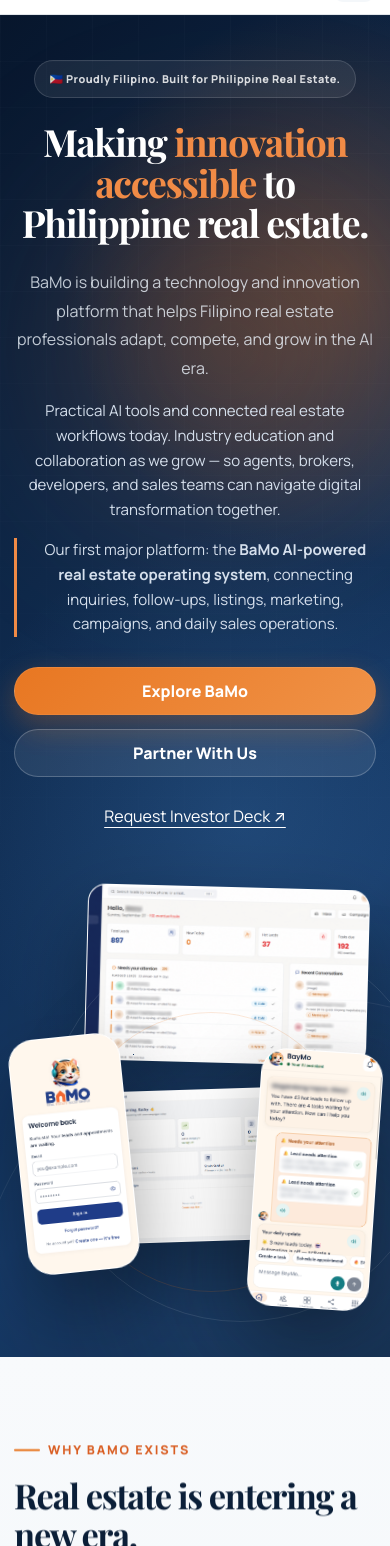
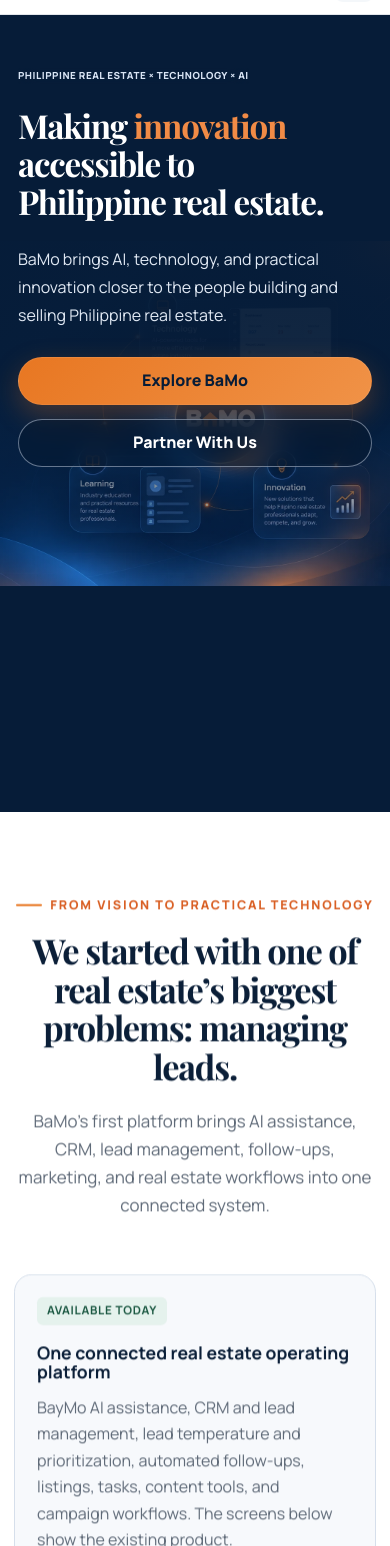
Before and after one commit to krodelas1985-afk/bamo-company-portfolio, a website: page index.html in a window 390 px wide. Shown: the part 54-1600 px from the top of the page. Drawn offline with nearby package versions, Linux system fonts and the light colour scheme.

Commit message:
Simplify portfolio hero with supplied ecosystem artwork

```diff
--- a/index.html
+++ b/index.html
@@ -38,6 +38,7 @@
   <link rel="preconnect" href="https://fonts.gstatic.com" crossorigin>
   <link href="https://fonts.googleapis.com/css2?family=Manrope:wght@400;500;600;700;800&family=Playfair+Display:wght@600;700&display=swap" rel="stylesheet">
 
+  <link rel="preload" as="image" href="assets/hero/bamo-ecosystem.webp" fetchpriority="high" />
   <link rel="stylesheet" href="styles.css" />
 </head>
 
@@ -78,66 +79,172 @@
   <main>
 
     <!-- HERO -->
-    <section class="hero">
-
-      <div class="hero-glow glow-a"></div>
-      <div class="hero-glow glow-b"></div>
-
-      <div class="container hero-grid">
-
-        <div class="hero-copy reveal">
-
-          <div class="eyebrow">
-            🇵🇭 Proudly Filipino. Built for Philippine Real Estate.
-          </div>
-
-          <h1>Making <span>innovation accessible</span> to Philippine real estate.</h1>
-
-          <p class="hero-lede">BaMo is building a technology and innovation platform that helps Filipino real estate professionals adapt, compete, and grow in the AI era.</p>
-          <p class="hero-support">Practical AI tools and connected real estate workflows today. Industry education and collaboration as we grow — so agents, brokers, developers, and sales teams can navigate digital transformation together.</p>
-          <p class="hero-product">Our first major platform: the <strong>BaMo AI-powered real estate operating system</strong>, connecting inquiries, follow-ups, listings, marketing, campaigns, and daily sales operations.</p>
-
+    <section class="hero hero-ecosystem" aria-labelledby="hero-title">
+      <div class="container hero-content">
+        <div class="hero-copy">
+          <div class="eyebrow">PHILIPPINE REAL ESTATE × TECHNOLOGY × AI</div>
+          <h1 id="hero-title">Making <span>innovation</span> accessible to Philippine real estate.</h1>
+          <p class="hero-lede">BaMo brings AI, technology, and practical innovation closer to the people building and selling Philippine real estate.</p>
           <div class="hero-actions">
             <a class="btn" href="#platform">Explore BaMo</a>
             <a class="btn btn-ghost" href="#partnerships">Partner With Us</a>
-            <button class="hero-investor" type="button" data-inquiry="Request Investor Deck">Request Investor Deck ↗</button>
           </div>
+        </div>
+      </div>
+    </section>
+
+    <!-- PLATFORM -->
+    <section class="section" id="platform">
+
+      <div class="container">
+
+        <div class="section-head centered reveal">
+
+          <div class="section-kicker">
+            FROM VISION TO PRACTICAL TECHNOLOGY
+          </div>
+
+          <h2>
+            We started with one of real estate’s biggest problems: managing leads.
+          </h2>
+
+          <p>
+            BaMo’s first platform brings AI assistance, CRM, lead management,
+            follow-ups, marketing, and real estate workflows into one connected system.
+          </p>
 
         </div>
 
 
-        <div class="hero-visual reveal" aria-label="BaMo product screenshots">
+        <div class="platform-scope reveal">
+          <div>
+            <span class="availability">Available today</span>
+            <h3>One connected real estate operating platform</h3>
+            <p>BayMo AI assistance, CRM and lead management, lead temperature and prioritization, automated follow-ups, listings, tasks, content tools, and campaign workflows. The screens below show the existing product.</p>
+          </div>
+          <div>
+            <span class="availability planned">In development / roadmap</span>
+            <h3>The wider ecosystem</h3>
+            <p>Broader marketplace infrastructure, learning programs, community initiatives, and innovation events. These are planned extensions of the platform.</p>
+          </div>
+        </div>
 
-          <div class="screen-card desktop desktop-a">
+        <div class="showcase-label">
+          Mobile App — what agents use every day
+        </div>
+
+
+        <div class="phone-rail">
+
+          <figure class="app-shot reveal">
+            <img src="assets/screens/home.png" alt="BayMo home">
+            <figcaption>AI Assistant Home</figcaption>
+          </figure>
+
+          <figure class="app-shot reveal">
+            <img src="assets/screens/sign-in.png" alt="BaMo sign-in screen">
+            <figcaption>Sign In</figcaption>
+          </figure>
+
+          <figure class="app-shot reveal">
+            <img src="assets/screens/lead-detail.png" alt="Lead profile">
+            <figcaption>Lead Profile</figcaption>
+          </figure>
+
+          <figure class="app-shot reveal">
+            <img src="assets/screens/tasks.png" alt="Tasks">
+            <figcaption>Tasks</figcaption>
+          </figure>
+
+          <figure class="app-shot reveal">
+            <img src="assets/screens/social.png" alt="Social media">
+            <figcaption>Social Media</figcaption>
+          </figure>
+
+          <figure class="app-shot reveal">
+            <img src="assets/screens/post-compose.png" alt="Create a post">
+            <figcaption>AI Content</figcaption>
+          </figure>
+
+          <figure class="app-shot reveal">
+            <img src="assets/screens/listing.png" alt="Post a property">
+            <figcaption>AI Listing Generator</figcaption>
+          </figure>
+
+        </div>
+
+
+        <div class="showcase-label backend-label">
+          Backend / Operations — what powers the system
+        </div>
+
+
+        <div class="backend-grid">
+
+          <figure class="backend-shot reveal">
+
             <img
               src="assets/screens/crm-dashboard.png"
-              alt="BaMo Campaign Engine dashboard"
+              alt="Campaign Engine Dashboard"
             >
-          </div>
 
-          <div class="screen-card desktop desktop-b">
+            <figcaption>
+
+              <strong>
+                Campaign Engine
+              </strong>
+
+              <span>
+                Lead activity, conversations, campaigns, tasks and follow-ups.
+              </span>
+
+            </figcaption>
+
+          </figure>
+
+
+          <figure class="backend-shot reveal">
+
+            <img
+              src="assets/screens/crm-leads.png"
+              alt="Leads CRM"
+            >
+
+            <figcaption>
+
+              <strong>
+                Lead CRM
+              </strong>
+
+              <span>
+                Lead temperature, stage, source and operational status.
+              </span>
+
+            </figcaption>
+
+          </figure>
+
+
+          <figure class="backend-shot reveal">
+
             <img
               src="assets/screens/ads-manager.png"
-              alt="BaMo Ads Manager dashboard"
+              alt="Ads Manager"
             >
-          </div>
 
-          <div class="screen-card phone phone-a">
-            <img
-              src="assets/screens/sign-in.png"
-              alt="BaMo mobile sign-in screen"
-            >
-          </div>
+            <figcaption>
 
-          <div class="screen-card phone phone-main">
-            <img
-              src="assets/screens/home.png"
-              alt="BayMo AI assistant mobile home"
-            >
-          </div>
+              <strong>
+                Ads Manager
+              </strong>
 
-          <div class="tech-orbit orbit-one"></div>
-          <div class="tech-orbit orbit-two"></div>
+              <span>
+                Content, creatives, listings, posts, campaigns and reporting.
+              </span>
+
+            </figcaption>
+
+          </figure>
 
         </div>
 
@@ -324,165 +431,7 @@
     </section>
 
 
-    <!-- PLATFORM -->
-    <section class="section" id="platform">
 
-      <div class="container">
-
-        <div class="section-head centered reveal">
-
-          <div class="section-kicker">
-            SEE BAMO IN ACTION
-          </div>
-
-          <h2>
-            Real screens. Real workflows. One connected system.
-          </h2>
-
-          <p>
-            Clients work mainly through the mobile experience, while
-            BaMo’s operational backend supports campaigns, lead management,
-            automation, and marketing execution.
-          </p>
-
-        </div>
-
-
-        <div class="platform-scope reveal">
-          <div>
-            <span class="availability">Available today</span>
-            <h3>One connected real estate operating platform</h3>
-            <p>BayMo AI assistance, CRM and lead management, lead temperature and prioritization, automated follow-ups, listings, tasks, content tools, and campaign workflows. The screens below show the existing product.</p>
-          </div>
-          <div>
-            <span class="availability planned">In development / roadmap</span>
-            <h3>The wider ecosystem</h3>
-            <p>Broader marketplace infrastructure, learning programs, community initiatives, and innovation events. These are planned extensions of the platform.</p>
-          </div>
-        </div>
-
-        <div class="showcase-label">
-          Mobile App — what agents use every day
-        </div>
-
-
-        <div class="phone-rail">
-
-          <figure class="app-shot reveal">
-            <img src="assets/screens/home.png" alt="BayMo home">
-            <figcaption>AI Assistant Home</figcaption>
-          </figure>
-
-          <figure class="app-shot reveal">
-            <img src="assets/screens/sign-in.png" alt="BaMo sign-in screen">
-            <figcaption>Sign In</figcaption>
-          </figure>
-
-          <figure class="app-shot reveal">
-            <img src="assets/screens/lead-detail.png" alt="Lead profile">
-            <figcaption>Lead Profile</figcaption>
-          </figure>
-
-          <figure class="app-shot reveal">
-            <img src="assets/screens/tasks.png" alt="Tasks">
-            <figcaption>Tasks</figcaption>
-          </figure>
-
-          <figure class="app-shot reveal">
-            <img src="assets/screens/social.png" alt="Social media">
-            <figcaption>Social Media</figcaption>
-          </figure>
-
-          <figure class="app-shot reveal">
-            <img src="assets/screens/post-compose.png" alt="Create a post">
-            <figcaption>AI Content</figcaption>
-          </figure>
-
-          <figure class="app-shot reveal">
-            <img src="assets/screens/listing.png" alt="Post a property">
-            <figcaption>AI Listing Generator</figcaption>
-          </figure>
-
-        </div>
-
-
-        <div class="showcase-label backend-label">
-          Backend / Operations — what powers the system
-        </div>
-
-
-        <div class="backend-grid">
-
-          <figure class="backend-shot reveal">
-
-            <img
-              src="assets/screens/crm-dashboard.png"
-              alt="Campaign Engine Dashboard"
-            >
-
-            <figcaption>
-
-              <strong>
-                Campaign Engine
-              </strong>
-
-              <span>
-                Lead activity, conversations, campaigns, tasks and follow-ups.
-              </span>
-
-            </figcaption>
-
-          </figure>
-
-
-          <figure class="backend-shot reveal">
-
-            <img
-              src="assets/screens/crm-leads.png"
-              alt="Leads CRM"
-            >
-
-            <figcaption>
-
-              <strong>
-                Lead CRM
-              </strong>
-
-              <span>
-                Lead temperature, stage, source and operational status.
-              </span>
-
-            </figcaption>
-
-          </figure>
-
-
-          <figure class="backend-shot reveal">
-
-            <img
-              src="assets/screens/ads-manager.png"
-              alt="Ads Manager"
-            >
-
-            <figcaption>
-
-              <strong>
-                Ads Manager
-              </strong>
-
-              <span>
-                Content, creatives, listings, posts, campaigns and reporting.
-              </span>
-
-            </figcaption>
-
-          </figure>
-
-        </div>
-
-      </div>
-
-    </section>
 
 
     <!-- AI ASSISTANT -->
--- a/styles.css
+++ b/styles.css
@@ -3834,3 +3834,42 @@ button:focus-visible {
   .mission-panel { padding-left: 18px; }
   .hero-support, .hero-product { font-size: .94rem; }
 }
+/* Supplied ecosystem artwork: the illustration is a background, not rebuilt UI. */
+.hero.hero-ecosystem {
+  min-height: 80svh;
+  padding: 70px 0;
+  background-color: #061c38;
+  background-image: linear-gradient(90deg, rgba(3, 18, 39, .75) 0%, rgba(3, 18, 39, .5) 38%, rgba(3, 18, 39, .08) 65%, transparent 100%), url("assets/hero/bamo-ecosystem.webp");
+  background-size: cover;
+  background-position: center right;
+  background-repeat: no-repeat;
+}
+.hero-ecosystem::before, .hero-ecosystem::after { content: none; }
+.hero-ecosystem .hero-content { width: 92%; max-width: 1700px; position: relative; }
+.hero-ecosystem .hero-copy { width: 49%; max-width: 850px; margin: 0; text-align: left; }
+.hero-ecosystem .eyebrow { border: 0; border-radius: 0; padding: 0; background: none; font-size: clamp(.65rem, .85vw, .85rem); letter-spacing: .09em; color: #d9e5f5; }
+.hero-ecosystem h1 { font-size: clamp(2.6rem, 3.3vw, 4rem); line-height: 1.14; text-wrap: balance; margin-bottom: 24px; }
+.hero-ecosystem .hero-lede { font-size: clamp(1rem, 1.2vw, 1.18rem); line-height: 1.75; max-width: 590px; margin: 0; color: #e1e9f4; }
+.hero-ecosystem .hero-actions { justify-content: flex-start; margin-top: 28px; }
+.hero-ecosystem .hero-actions .btn:not(.btn-ghost) { color: #071c37; }
+.hero-ecosystem .btn-ghost { background: rgba(4, 20, 42, .35); border-color: rgba(219, 231, 248, .45); }
+@media (max-width: 1100px) {
+  .hero.hero-ecosystem { min-height: 660px; background-size: 100% 100%, cover; background-position: center, right center; }
+  .hero-ecosystem .hero-copy { width: 47%; }
+  .hero-ecosystem .hero-lede { max-width: 360px; }
+  .hero-ecosystem h1 { font-size: clamp(2.25rem, 3.7vw, 2.7rem); }
+}
+@media (max-width: 900px) {
+  .hero.hero-ecosystem { min-height: 0; padding: 55px 0 435px; background-image: linear-gradient(180deg, #061c38 0%, rgba(6, 28, 56, .95) 46%, rgba(6, 28, 56, .12) 70%, transparent 100%), url("assets/hero/bamo-ecosystem.webp"); background-size: 100% 100%, auto 435px; }
+  .hero-ecosystem .hero-copy { width: 100%; max-width: 640px; }
+  .hero-ecosystem .hero-lede { max-width: 590px; }
+  .hero-ecosystem h1 { font-size: clamp(2.5rem, 5vw, 3.4rem); }
+}
+@media (max-width: 620px) {
+  .hero.hero-ecosystem { padding: 45px 0 345px; background-size: 100% 100%, auto 345px; }
+  .hero-ecosystem .hero-content { width: calc(100% - 36px); }
+  .hero-ecosystem h1 { font-size: clamp(2rem, 8.5vw, 2.7rem); }
+  .hero-ecosystem .eyebrow { font-size: .61rem; letter-spacing: .055em; }
+  .hero-ecosystem .hero-actions { flex-direction: column; align-items: stretch; }
+  .hero-ecosystem .hero-actions .btn { width: 100%; }
+}
```
Also changed, not shown: assets/hero/bamo-ecosystem.webp (added).
